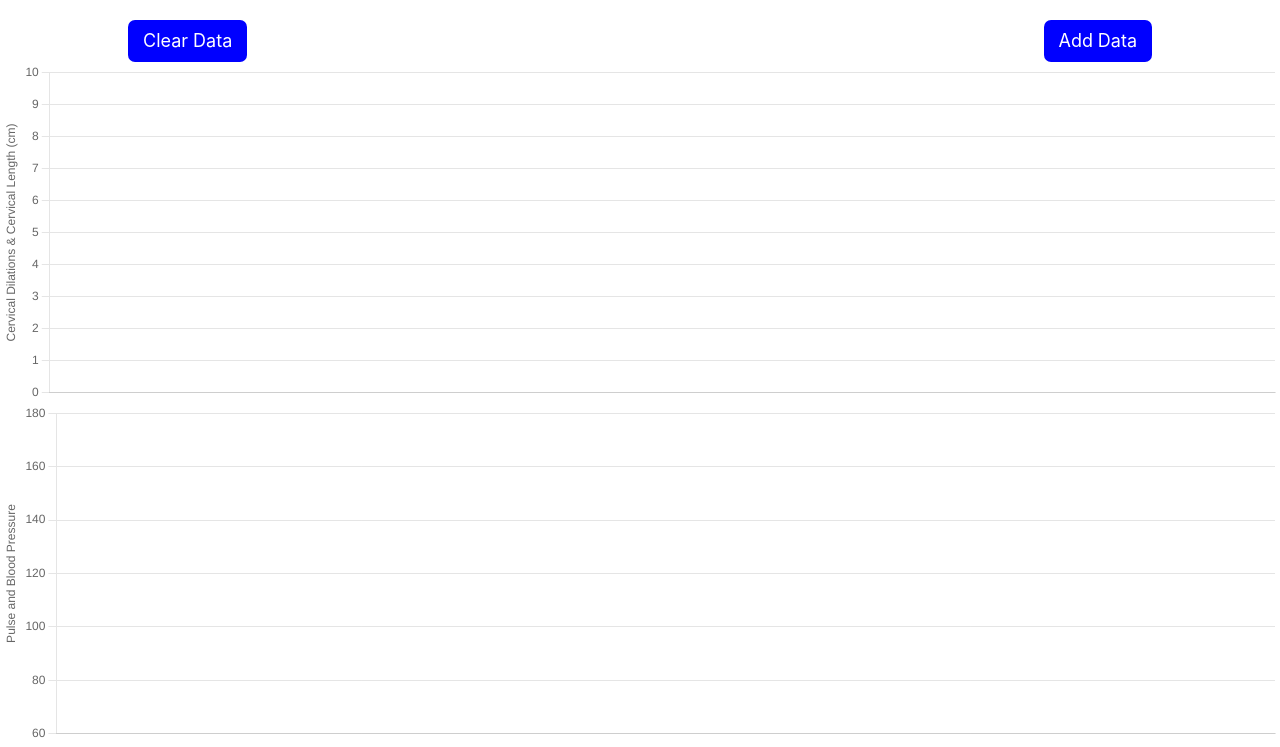
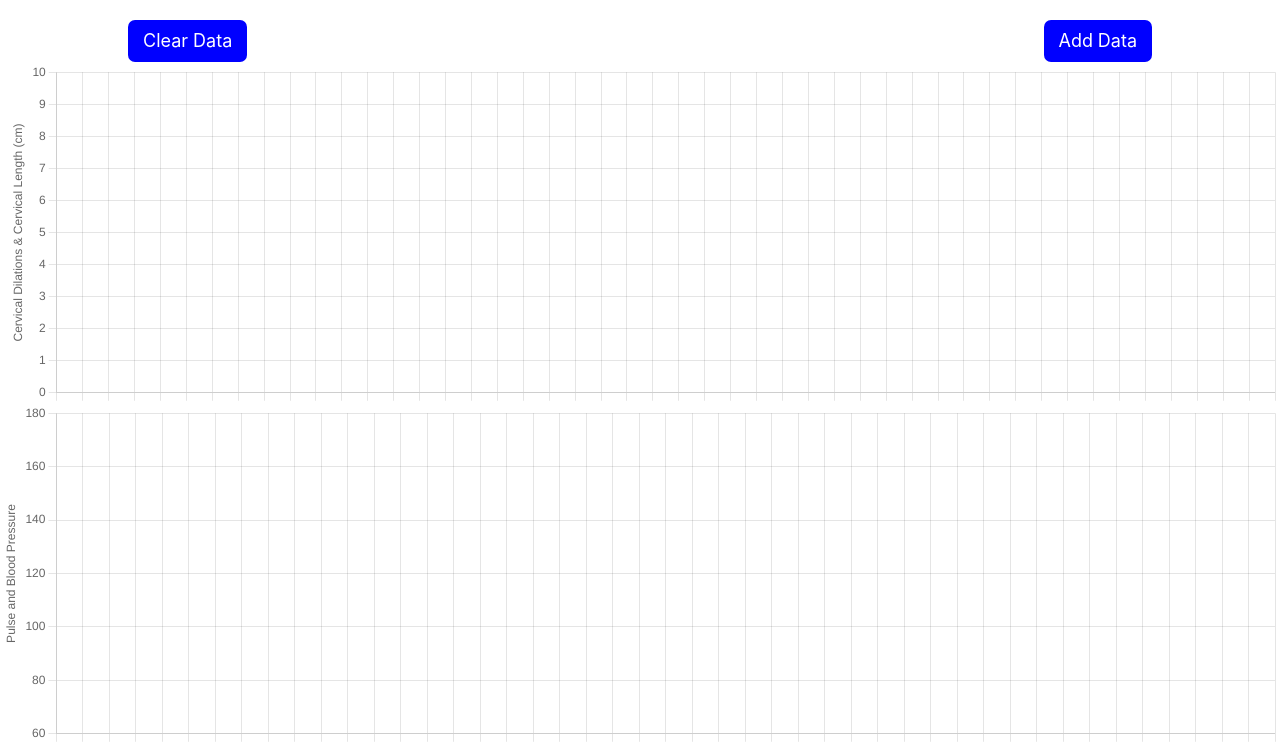
Before and after one commit to vsFrontend/React-graphs, a React (Create React App) app: page / in a window 1280 px wide. Shown: the top 747 px of the page. Built offline with nearby package versions, Linux system fonts and the light colour scheme.

Commit message:
Made 1 base xAxis for all charts and set contractions chart whole number y-axis points.

```diff
--- a/src/components/Contractions/index.js
+++ b/src/components/Contractions/index.js
@@ -39,7 +39,7 @@ const Contractions = () => {
   }, []);
 
   const data = {
-    // labels: xAxisLabels,
+    labels: xAxisLabels,
     display: true,
     datasets: [
       {
@@ -54,7 +54,17 @@ const Contractions = () => {
 
   const options = {
     responsive: true,
+    layout: {
+      padding: {
+          left: 14
+      }
+    },
     scales: {
+      x: {
+        ticks: {
+          display: false,
+        }
+      },
       y: {
         title: {
           display: true,
@@ -62,6 +72,9 @@ const Contractions = () => {
         },
         min: 0,
         max: 5,
+        ticks: {
+          stepSize: 1
+        },
       },
     },
     plugins: {
--- a/src/components/LabourProgress/index.js
+++ b/src/components/LabourProgress/index.js
@@ -61,6 +61,11 @@ const LabourProgress = () => {
 
   const options = {
     responsive: true,
+    layout: {
+      padding: {
+          left: 7
+      }
+    },
     plugins: {
       legend: {
         display: false,
@@ -77,6 +82,11 @@ const LabourProgress = () => {
       },
     },
     scales: {
+      x: {
+        ticks: {
+          display: false
+        }
+      },
       y: {
         title: {
           display: true,
@@ -102,7 +112,7 @@ const LabourProgress = () => {
   dilationPoint.src = '/assets/images/positions/cancel.png';
 
   const data = {
-    // labels: xAxisLabels,
+    labels: xAxisLabels,
     datasets: [
       {
         label: `Cervical Dilation`,
--- a/src/components/PulseRate/index.js
+++ b/src/components/PulseRate/index.js
@@ -95,6 +95,11 @@ const PulseRate = () => {
       },
     },
     scales: {
+      x: {
+        ticks: {
+          display: false
+        }
+      },
       y: {
         title: {
           display: true,
@@ -107,7 +112,7 @@ const PulseRate = () => {
   };
 
   const data = {
-    // labels: xAxisLabels,
+    labels: xAxisLabels,
 
     datasets: [
       {
```
